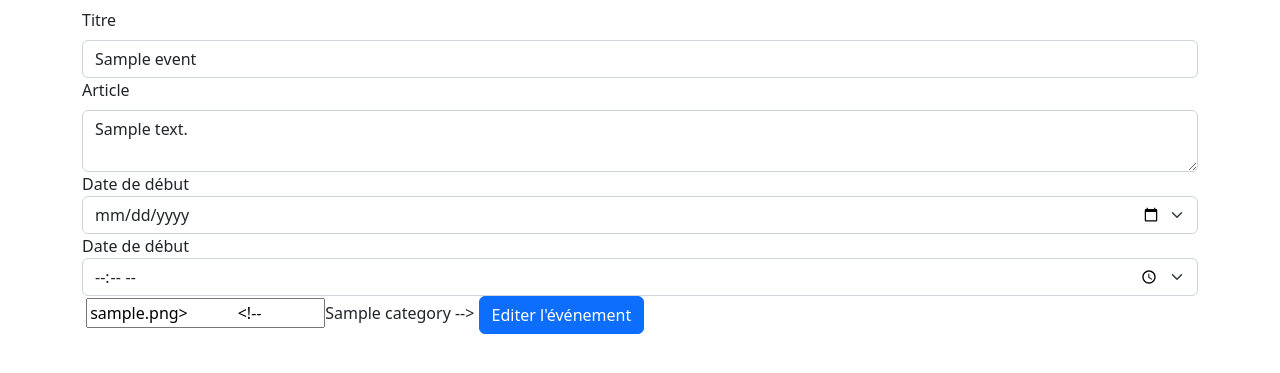
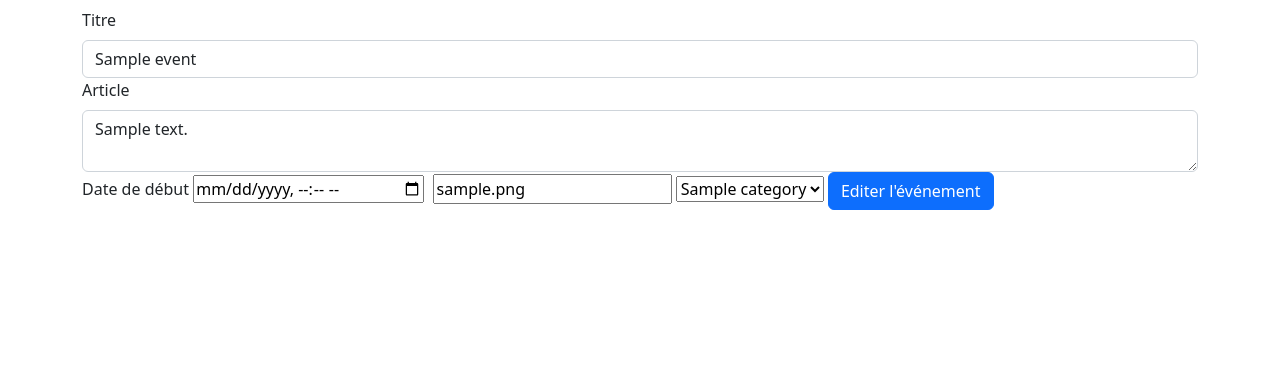
Before and after one commit to SamuelMeline/Mini_projet_with_Aledorian_-_Baptiste, a PHP site: page /index.php/edit?id=1 in a window 1280 px wide. Shown: the part 56-429 px from the top of the page. Run offline with PHP 8.4, Linux system fonts and the light colour scheme; tables that the repository leaves empty or names only in its code hold one stand-in row (values such as "Sample post"); data that the repository does not hold is empty.

Commit message:
edit form opti

```diff
--- a/mini_projet/framework/App/Controllers/EventsListController.php
+++ b/mini_projet/framework/App/Controllers/EventsListController.php
@@ -32,7 +32,7 @@ class EventsListController extends AbstractController{
     {
         $model = new Event;
 
-        $event = $model->editEvent($_POST['title'], $_POST['description'], $_POST['pictures'], $_POST['date']." ".$_POST['hour'], $_POST['id']);
+        $event = $model->editEvent($_POST['title'], $_POST['description'], $_POST['pictures'], $_POST['start'], $_POST['category'], $_POST['id']);
 
 
         $this->redirect("/");
--- a/mini_projet/framework/App/Models/Event.php
+++ b/mini_projet/framework/App/Models/Event.php
@@ -20,7 +20,7 @@ class Event extends AbstractModel{
     public function find(int $id): ?array
     {
         return $this->db->getOne(
-            'SELECT e.title, e.description, e.pictures, e.created_at, e.started_at, u.username, c.name
+            'SELECT e.title, e.description, e.pictures, e.created_at, e.started_at, e.category_id, u.username, c.name
             FROM Events e
             INNER JOIN Users u ON e.user_id = u.id
             INNER JOIN Categories c ON e.category_id = c.id
@@ -28,12 +28,12 @@ class Event extends AbstractModel{
         );
     }
 
-    public function editEvent($title, $description, $pictures, $start, $id) :void
+    public function editEvent($title, $description, $pictures, $start, $category, $id) :void
     {
         $this->db->execute(
-            "UPDATE Events SET title = ?, description = ?, pictures = ?, started_at = ? WHERE id = ?
+            "UPDATE Events SET title = ?, description = ?, pictures = ?, started_at = ?, category_id = ? WHERE id = ?
             ",
-            [$title, $description, $pictures, $start, $id]
+            [$title, $description, $pictures, $start, $category, $id]
         );
     }
 
--- a/mini_projet/framework/App/Views/editForm.phtml
+++ b/mini_projet/framework/App/Views/editForm.phtml
@@ -8,23 +8,21 @@
     <label for="content" class='form-label'>Article</label>
     <textarea name="description" class="form-control"><?=$event['description']?></textarea>
 
-    <label for="date">Date de début</label>
-    <input type="date"  class = 'form-select' name="date" id="">
-
-    <label for="hour">Date de début</label>
-    <input type="time"  class = 'form-select' name="hour" id="">
+    <label for="start">Date de début</label>
+    <input type="datetime-local" name = "start">
 
     <label for="pictures"></label>
-    <input type="text" name="pictures" value="<?=$event['pictures'] ?>>
+    <input type="text" name="pictures" value="<?=$event['pictures'] ?>" />
 
-    <!-- <?php foreach ($categories as $category):?>
+    <select name="category" id="">
+    <?php foreach ($categories as $category):?>
                 <?php if ($category['id'] == $event['category_id']): ?>
                     <option selected value="<?= $category['id'] ?>"><?= ucfirst($category['name']) ?></option>
                 <?php else: ?>
                     <option value="<?= $category['id'] ?>"><?= ucfirst($category['name']) ?></option>
                 <?php endif ?>
 
-    <?php endforeach ?> -->
+    <?php endforeach ?>
 
     </select>
 <button class="btn btn-primary" formaction="<?=url('/editEvent')?>">Editer l'événement</button>
```
